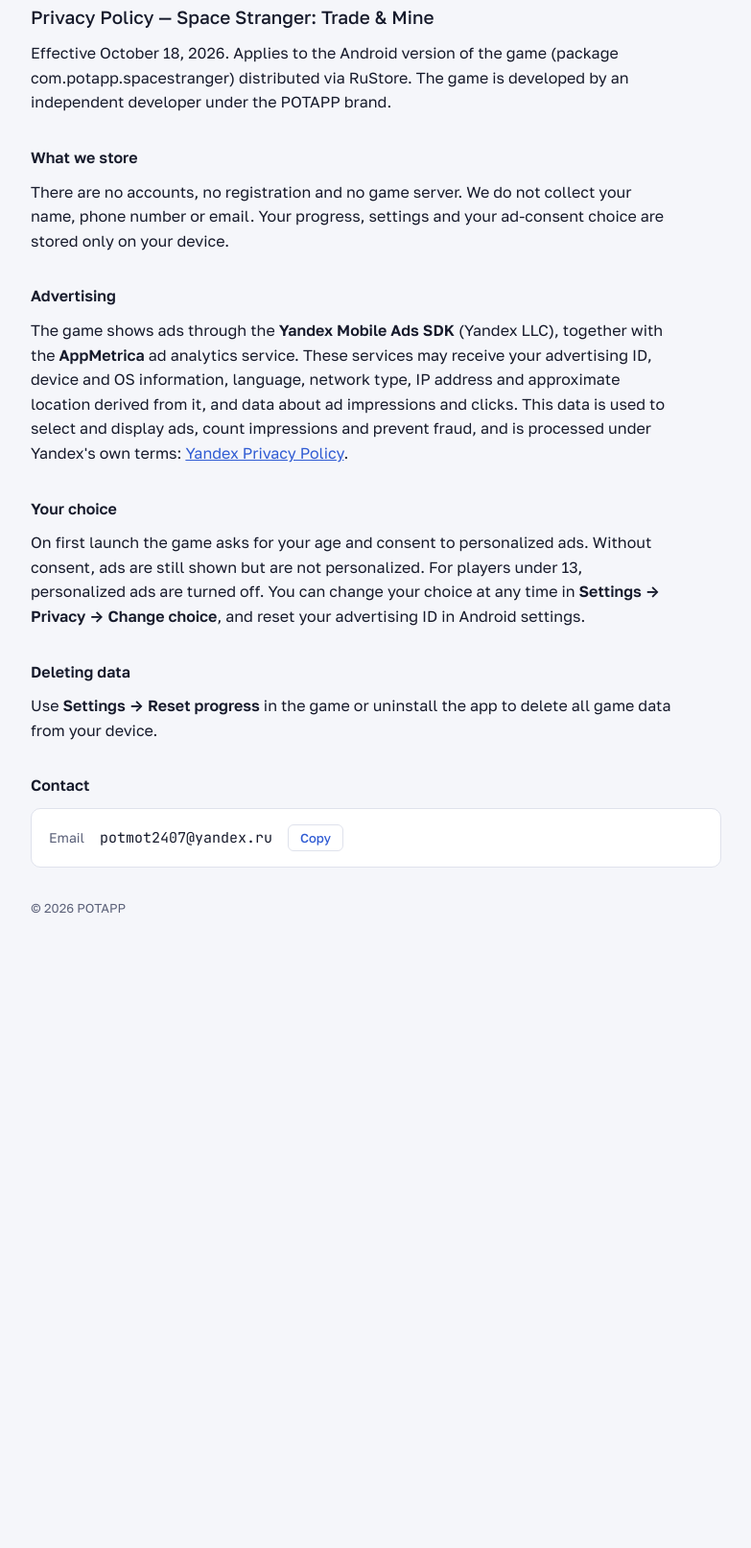
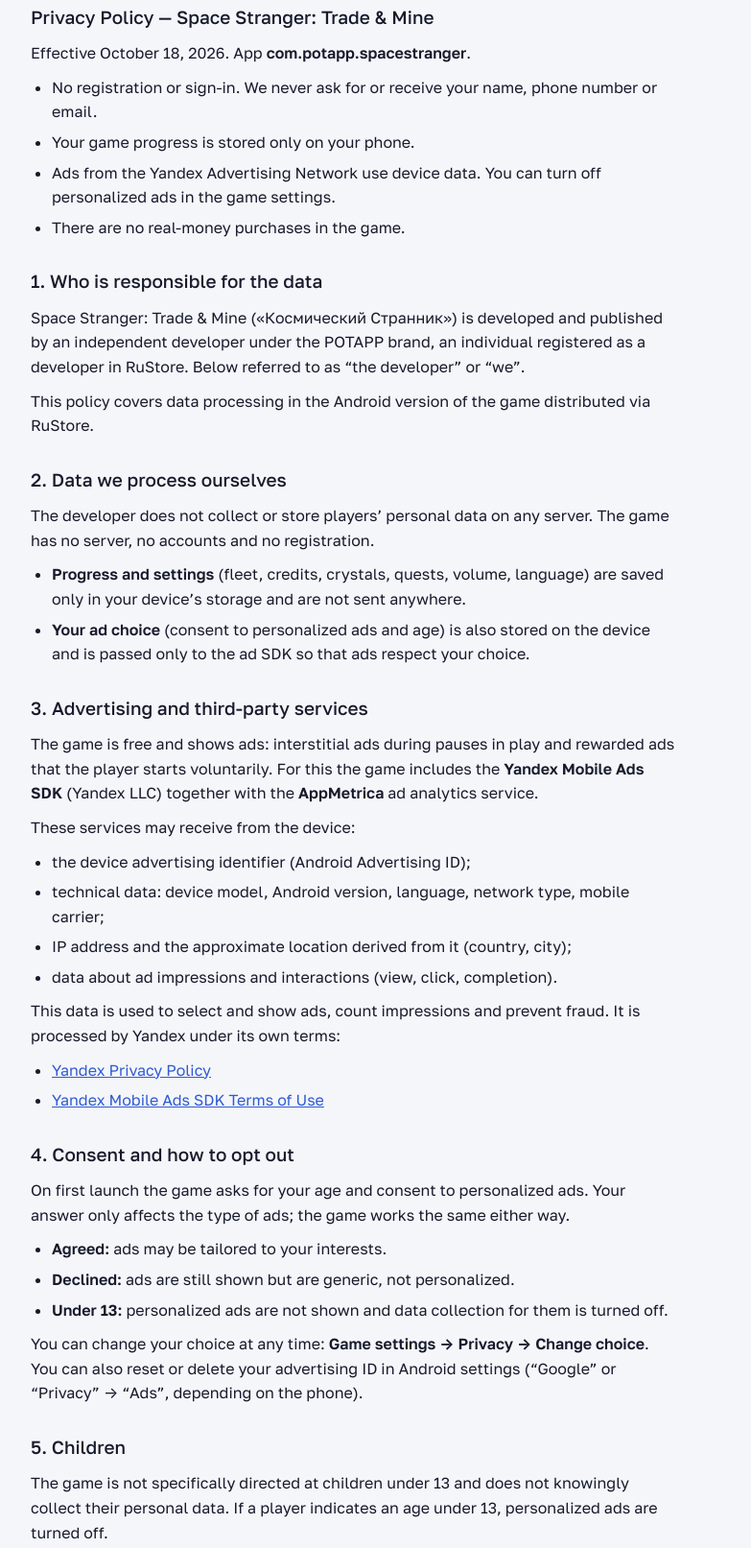
Before and after one commit to POTMOT/spacestranger-privacy, a plain HTML site: page index.html in a window 1280 px wide. Shown: the part 2809-4422 px from the top of the page at 96% size, without its empty margins (248-1031 px from the left). Before the commit the page ends 3838 px from the top, so only its background shows below. Drawn offline with Linux system fonts and the light colour scheme; a web font is replaced by a local one.

Commit message:
Add files via upload

```diff
--- a/index.html
+++ b/index.html
@@ -198,31 +198,84 @@
   <article id="en" lang="en">
     <section>
       <h2>Privacy Policy — Space Stranger: Trade &amp; Mine</h2>
-      <p>Effective October 18, 2026. Applies to the Android version of the game (package com.potapp.spacestranger) distributed via RuStore. The game is developed by an independent developer under the POTAPP brand.</p>
+      <p>Effective October 18, 2026. App <b>com.potapp.spacestranger</b>.</p>
+      <ul>
+        <li>No registration or sign-in. We never ask for or receive your name, phone number or email.</li>
+        <li>Your game progress is stored only on your phone.</li>
+        <li>Ads from the Yandex Advertising Network use device data. You can turn off personalized ads in the game settings.</li>
+        <li>There are no real-money purchases in the game.</li>
+      </ul>
     </section>
 
     <section>
-      <h3>What we store</h3>
-      <p>There are no accounts, no registration and no game server. We do not collect your name, phone number or email. Your progress, settings and your ad-consent choice are stored only on your device.</p>
+      <h2>1. Who is responsible for the data</h2>
+      <p>Space Stranger: Trade &amp; Mine («Космический Странник») is developed and published by an independent developer under the POTAPP brand, an individual registered as a developer in RuStore. Below referred to as “the developer” or “we”.</p>
+      <p>This policy covers data processing in the Android version of the game distributed via RuStore.</p>
     </section>
 
     <section>
-      <h3>Advertising</h3>
-      <p>The game shows ads through the <b>Yandex Mobile Ads SDK</b> (Yandex LLC), together with the <b>AppMetrica</b> ad analytics service. These services may receive your advertising ID, device and OS information, language, network type, IP address and approximate location derived from it, and data about ad impressions and clicks. This data is used to select and display ads, count impressions and prevent fraud, and is processed under Yandex's own terms: <a href="https://yandex.com/legal/confidential/" rel="noopener">Yandex Privacy Policy</a>.</p>
+      <h2>2. Data we process ourselves</h2>
+      <p>The developer does not collect or store players’ personal data on any server. The game has no server, no accounts and no registration.</p>
+      <ul>
+        <li><b>Progress and settings</b> (fleet, credits, crystals, quests, volume, language) are saved only in your device’s storage and are not sent anywhere.</li>
+        <li><b>Your ad choice</b> (consent to personalized ads and age) is also stored on the device and is passed only to the ad SDK so that ads respect your choice.</li>
+      </ul>
     </section>
 
     <section>
-      <h3>Your choice</h3>
-      <p>On first launch the game asks for your age and consent to personalized ads. Without consent, ads are still shown but are not personalized. For players under 13, personalized ads are turned off. You can change your choice at any time in <b>Settings → Privacy → Change choice</b>, and reset your advertising ID in Android settings.</p>
+      <h2>3. Advertising and third-party services</h2>
+      <p>The game is free and shows ads: interstitial ads during pauses in play and rewarded ads that the player starts voluntarily. For this the game includes the <b>Yandex Mobile Ads SDK</b> (Yandex LLC) together with the <b>AppMetrica</b> ad analytics service.</p>
+      <p>These services may receive from the device:</p>
+      <ul>
+        <li>the device advertising identifier (Android Advertising ID);</li>
+        <li>technical data: device model, Android version, language, network type, mobile carrier;</li>
+        <li>IP address and the approximate location derived from it (country, city);</li>
+        <li>data about ad impressions and interactions (view, click, completion).</li>
+      </ul>
+      <p>This data is used to select and show ads, count impressions and prevent fraud. It is processed by Yandex under its own terms:</p>
+      <ul>
+        <li><a href="https://yandex.com/legal/confidential/" rel="noopener">Yandex Privacy Policy</a></li>
+        <li><a href="https://yandex.ru/legal/mobileads_sdk_agreement/" rel="noopener">Yandex Mobile Ads SDK Terms of Use</a></li>
+      </ul>
     </section>
 
     <section>
-      <h3>Deleting data</h3>
-      <p>Use <b>Settings → Reset progress</b> in the game or uninstall the app to delete all game data from your device.</p>
+      <h2>4. Consent and how to opt out</h2>
+      <p>On first launch the game asks for your age and consent to personalized ads. Your answer only affects the type of ads; the game works the same either way.</p>
+      <ul>
+        <li><b>Agreed:</b> ads may be tailored to your interests.</li>
+        <li><b>Declined:</b> ads are still shown but are generic, not personalized.</li>
+        <li><b>Under 13:</b> personalized ads are not shown and data collection for them is turned off.</li>
+      </ul>
+      <p>You can change your choice at any time: <b>Game settings → Privacy → Change choice</b>. You can also reset or delete your advertising ID in Android settings (“Google” or “Privacy” → “Ads”, depending on the phone).</p>
     </section>
 
     <section>
-      <h3>Contact</h3>
+      <h2>5. Children</h2>
+      <p>The game is not specifically directed at children under 13 and does not knowingly collect their personal data. If a player indicates an age under 13, personalized ads are turned off.</p>
+    </section>
+
+    <section>
+      <h2>6. Storage and deletion</h2>
+      <ul>
+        <li>Progress is stored on the device while the game is installed. You can delete it in the game (<b>Settings → Reset progress</b>) or by uninstalling the app.</li>
+        <li>Data received by the advertising services is retained by Yandex for the periods stated in its policy.</li>
+      </ul>
+    </section>
+
+    <section>
+      <h2>7. Your rights</h2>
+      <p>You can withdraw consent to personalized ads, ask what data is processed and request its deletion. For data processed by Yandex, you may also contact Yandex via the links in section 3.</p>
+    </section>
+
+    <section>
+      <h2>8. Changes to this policy</h2>
+      <p>If new services are added to the game or data processing changes, we will update this page and the date at the top. By continuing to play after changes, you accept the updated version.</p>
+    </section>
+
+    <section>
+      <h2>9. Contact</h2>
+      <p>Send questions about data and this policy to the developer’s email:</p>
       <div class="contact">
         <span class="label">Email</span>
         <span class="email" id="email-en">potmot2407@yandex.ru</span>
```
